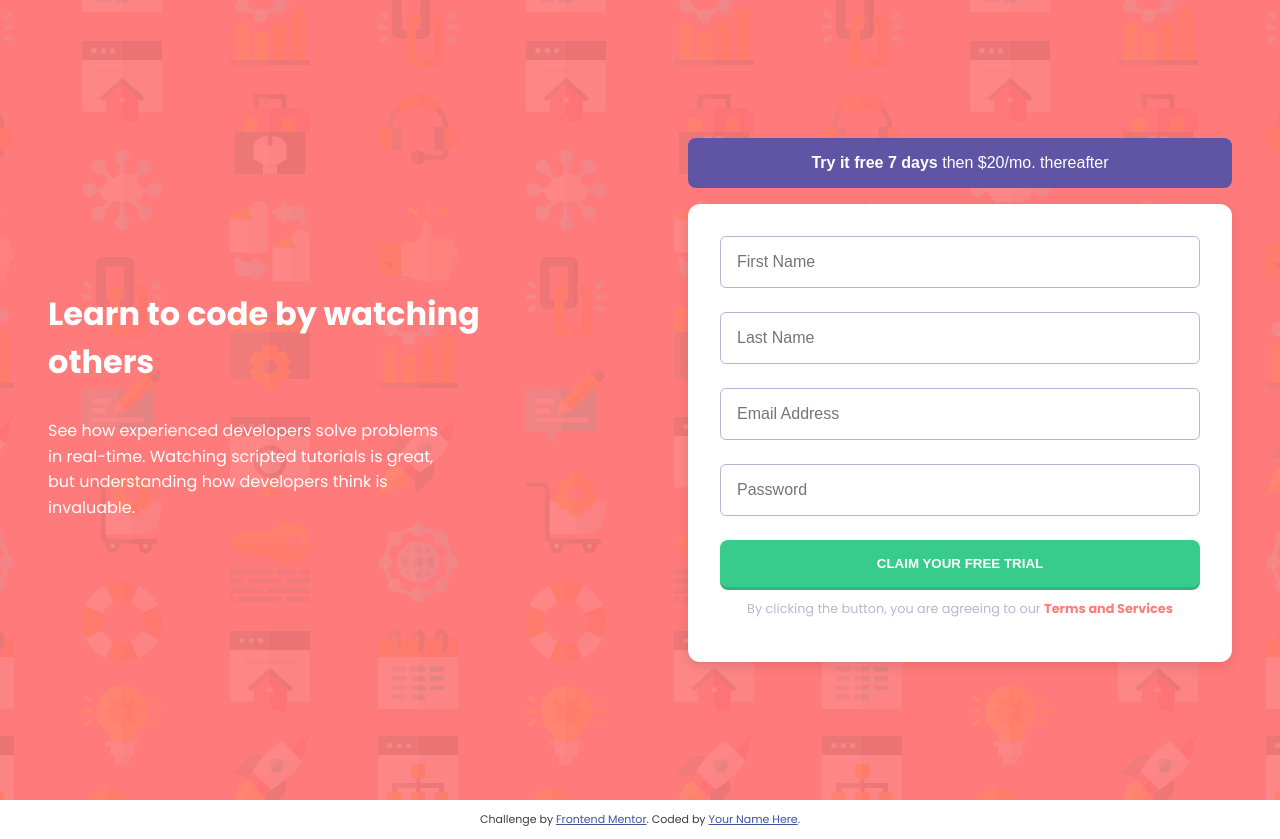
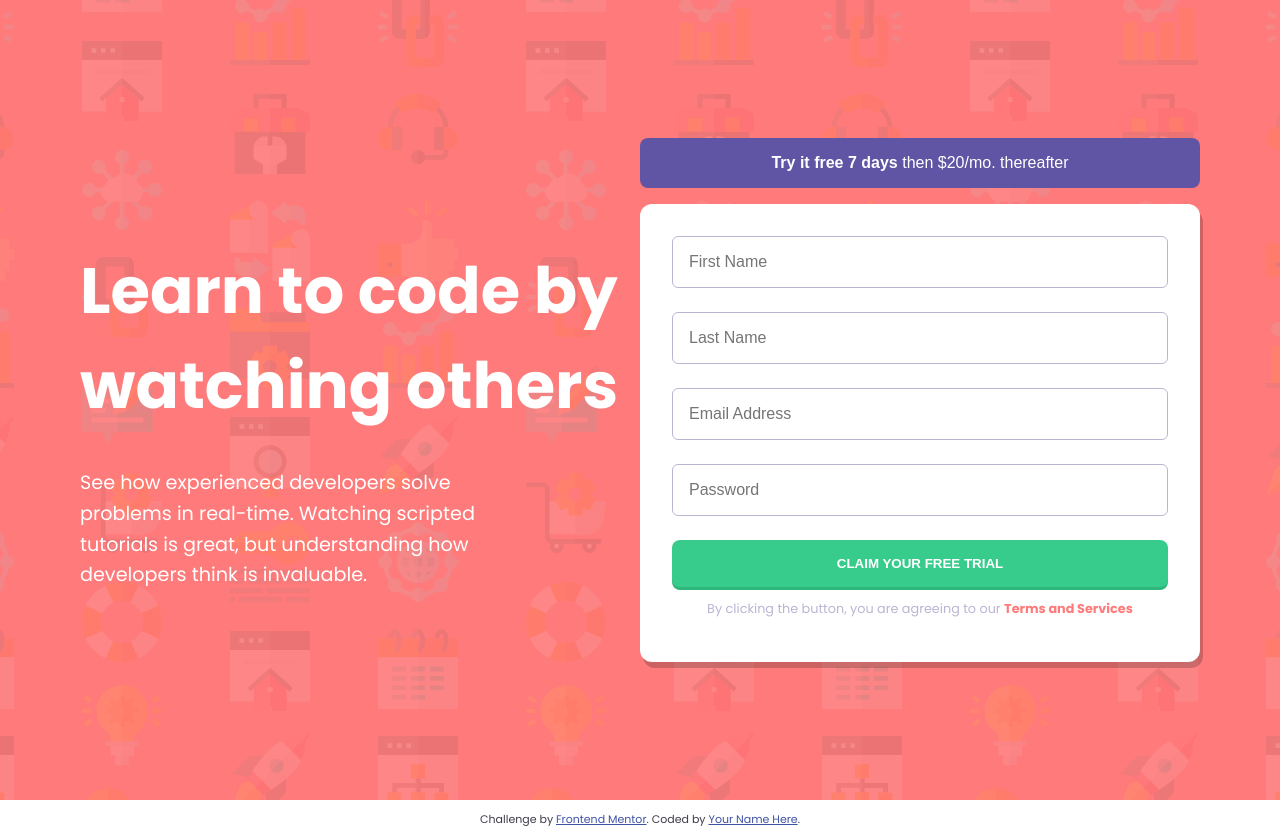
Before and after one commit to Tomasz-Kedys/signUpPage, a plain HTML site: page index.html in a window 1280 px wide. Drawn offline with Linux system fonts and the light colour scheme.

Commit message:
FinalVer

```diff
--- a/index.html
+++ b/index.html
@@ -25,7 +25,7 @@
       </section>
 
       <section class="signup-right">
-        <button class="trial-button">
+        <button class="trial-button" type="button">
           <span class="bold">Try it free 7 days</span> then $20/mo. thereafter
         </button>
         <div class="trial-box">
--- a/styles.css
+++ b/styles.css
@@ -24,17 +24,27 @@ body {
   background-position: center;
 }
 
-.signup-left,
+.signup-left{
+  flex: 1;
+  padding: 3rem;
+  padding-right: 0;
+  padding-left: 5rem;
+  display: flex;
+  flex-direction: column;
+  justify-content: center;
+}
 .signup-right {
   flex: 1;
   padding: 3rem;
+  padding-right: 5rem;
+  padding-left: 0;
   display: flex;
   flex-direction: column;
   justify-content: center;
 }
 
 .title {
-  font-size: 2rem;
+  font-size: 4rem;
   font-weight: bold;
   color: white;
   margin-bottom: 1rem;
@@ -42,6 +52,7 @@ body {
 
 .description {
   color: white;
+  font-size: 1.2rem;
   line-height: 1.6;
   max-width: 400px;
 }
@@ -50,7 +61,7 @@ body {
   background: white;
   padding: 2rem;
   border-radius: 12px;
-  box-shadow: 0 4px 12px rgba(0, 0, 0, 0.1);
+  box-shadow: 3px 6px 0 rgba(0, 0, 0, 0.2);
 }
 
 .trial-button {
@@ -66,7 +77,7 @@ body {
 }
 
 .trial-button:hover{
-  box-shadow: 0 5px 0px rgba(0, 0, 0, 0.2);
+  box-shadow: 2.5px 5px 0 rgba(0, 0, 0, 0.2);
 }
 
 .trial-button .bold {
```
